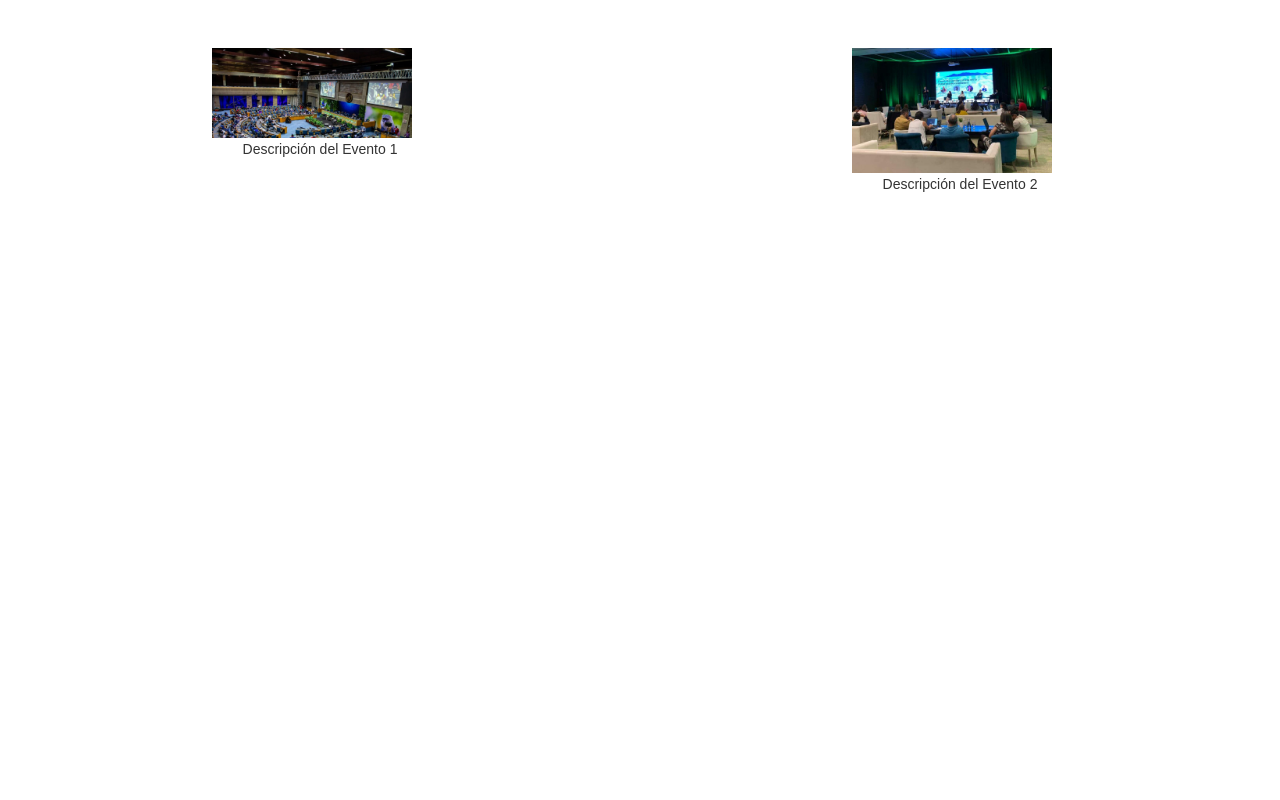
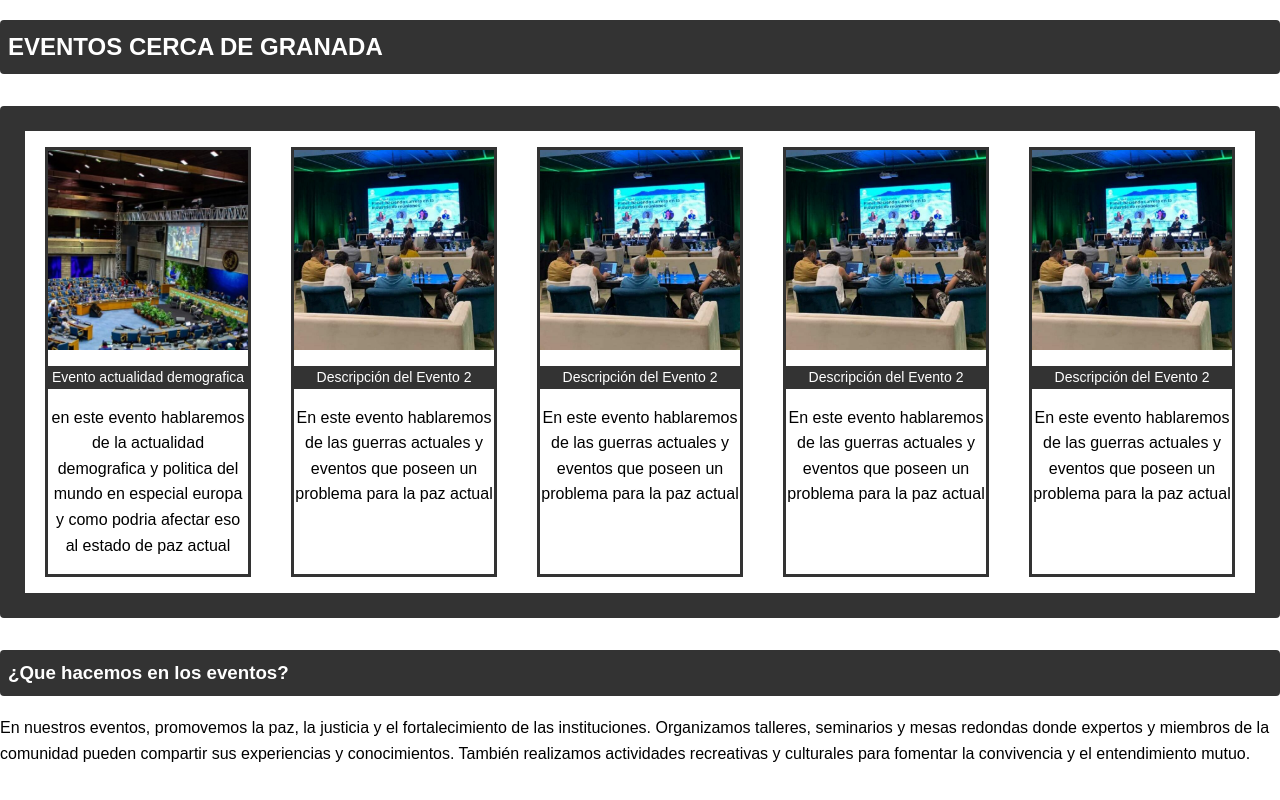
Before and after one commit to jorgepello/jorgepello.github.io, a plain HTML site: page eventos.html in a window 1280 px wide. Drawn offline with Linux system fonts and the light colour scheme.

Commit message:
commit
updated the eventos sub page with more css and more data

```diff
--- a/eventos.html
+++ b/eventos.html
@@ -4,18 +4,48 @@
     <link rel="stylesheet" href="style.css">
     <meta charset="UTF-8">
     <meta name="viewport" content="width=device-width, initial-scale=1.0">
-    <title>Document</title>
+    <title>Eventos</title>
 </head>
 <body>
+    <h2 class="titulos">EVENTOS CERCA DE GRANADA</h2>
     <div class="container">
-        <div class="image-text-block" class="floating-image" class="eventos">
-            <img src="images/evento1.jpg" alt="Evento 1" class="floating-image">
-            <p class="image-description">Descripción del Evento 1</p>
+        <div class="image-text-block">
+            <div class="floating-square">
+                <img src="images/evento1.jpg" alt="Evento 1" class="floating-image">
+            </div>
+            <p class="image-description">Evento actualidad demografica</p>
+            <p class="event_explain">en este evento hablaremos de la actualidad demografica y politica del mundo en especial europa y como podria afectar eso al estado de paz actual</p>
         </div>
-        <div class="image-text-block" class="eventos">
-            <img src="images/evento2.jpg" alt="Evento 2" class="floating-image">
+        <div class="image-text-block">
+            <div class="floating-square">
+                <img src="images/evento2.jpg" alt="Evento 2" class="floating-image">
+            </div>
             <p class="image-description">Descripción del Evento 2</p>
+            <p class="event_explain">En este evento hablaremos de las guerras actuales y eventos que poseen un problema para la paz actual</p>
+        </div>
+        <div class="image-text-block">
+            <div class="floating-square">
+                <img src="images/evento2.jpg" alt="Evento 2" class="floating-image">
+            </div>
+            <p class="image-description">Descripción del Evento 2</p>
+            <p class="event_explain">En este evento hablaremos de las guerras actuales y eventos que poseen un problema para la paz actual</p>
+        </div>
+        <div class="image-text-block">
+            <div class="floating-square">
+                <img src="images/evento2.jpg" alt="Evento 2" class="floating-image">
+            </div>
+            <p class="image-description">Descripción del Evento 2</p>
+            <p class="event_explain">En este evento hablaremos de las guerras actuales y eventos que poseen un problema para la paz actual</p>
+        </div>
+        <div class="image-text-block">
+            <div class="floating-square">
+                <img src="images/evento2.jpg" alt="Evento 2" class="floating-image">
+            </div>
+            <p class="image-description">Descripción del Evento 2</p>
+            <p class="event_explain">En este evento hablaremos de las guerras actuales y eventos que poseen un problema para la paz actual</p>
         </div>
     </div>
+    <h3 class="titulos">¿Que hacemos en los eventos?</h3>
+    <p>En nuestros eventos, promovemos la paz, la justicia y el fortalecimiento de las instituciones. Organizamos talleres, seminarios y mesas redondas donde expertos y miembros de la comunidad pueden compartir sus experiencias y conocimientos. También realizamos actividades recreativas y culturales para fomentar la convivencia y el entendimiento mutuo.</p>
 </body>
 </html>
--- a/style.css
+++ b/style.css
@@ -111,3 +111,54 @@ nav a:hover {
     border-style: hidden;
 
 }
+.container {
+    display: flex;
+    justify-content: space-around;
+    margin: 2rem 0;
+    border: solid 25px;
+    border-radius: 0.25rem;
+    border-color: #333;
+}
+
+.image-text-block {
+    text-align: center;
+    margin: 1rem;
+    border: #333;
+    border-style: solid;
+}
+
+.floating-square {
+    width: 200px;
+    height: 200px;
+    overflow: hidden;
+    position: relative;
+    margin-bottom: 1rem;
+}
+
+.floating-image {
+    width: 100%;
+    height: 100%;
+    object-fit: cover;
+    transition: transform 0.3s ease;
+}
+
+.floating-square:hover .floating-image {
+    transform: scale(1.1);
+}
+
+.image-description {
+    color: #ffffff;
+    font-size: 14px;
+    transition: font-size 0.3s ease;
+    background-color: #333;
+    font-style: bold;
+}
+
+.image-description:hover {
+    font-size: 18px;
+}
+.event_explain{
+    max-width: 200px;
+    max-height: 200px;
+    text-align: center;
+}
```
